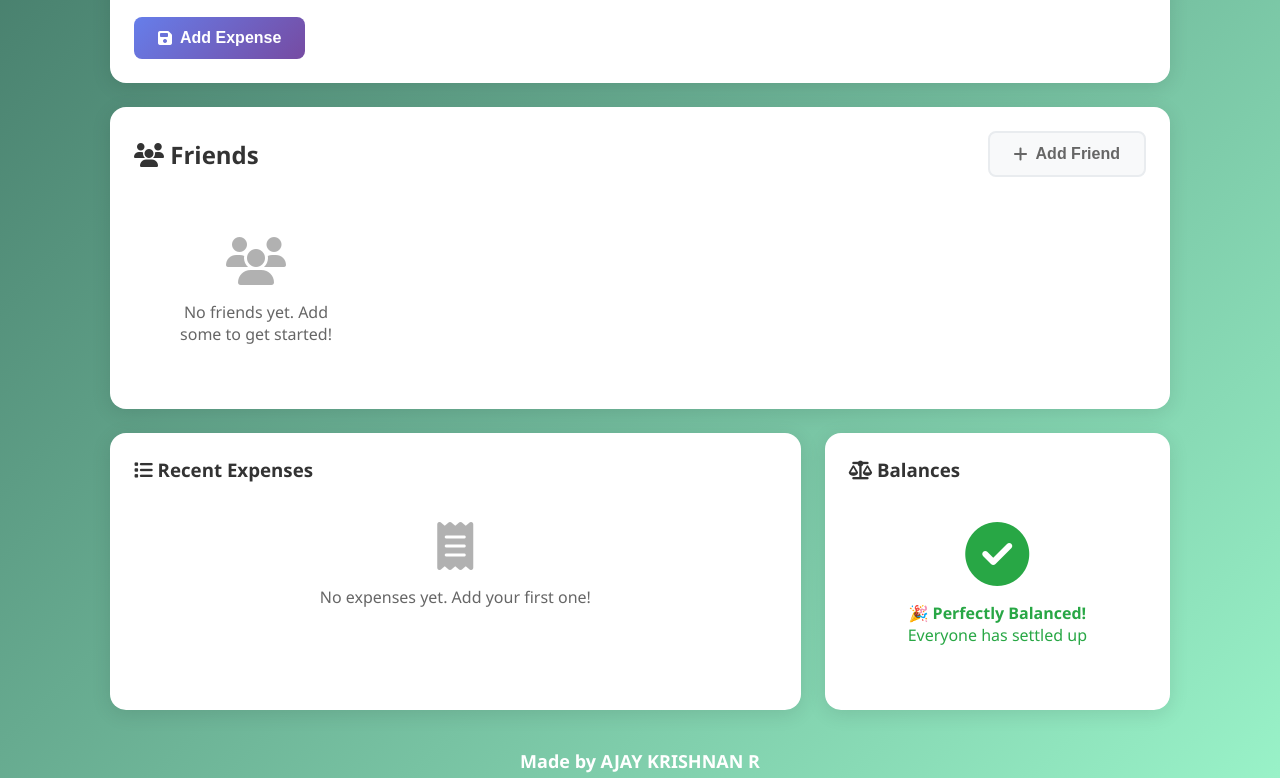
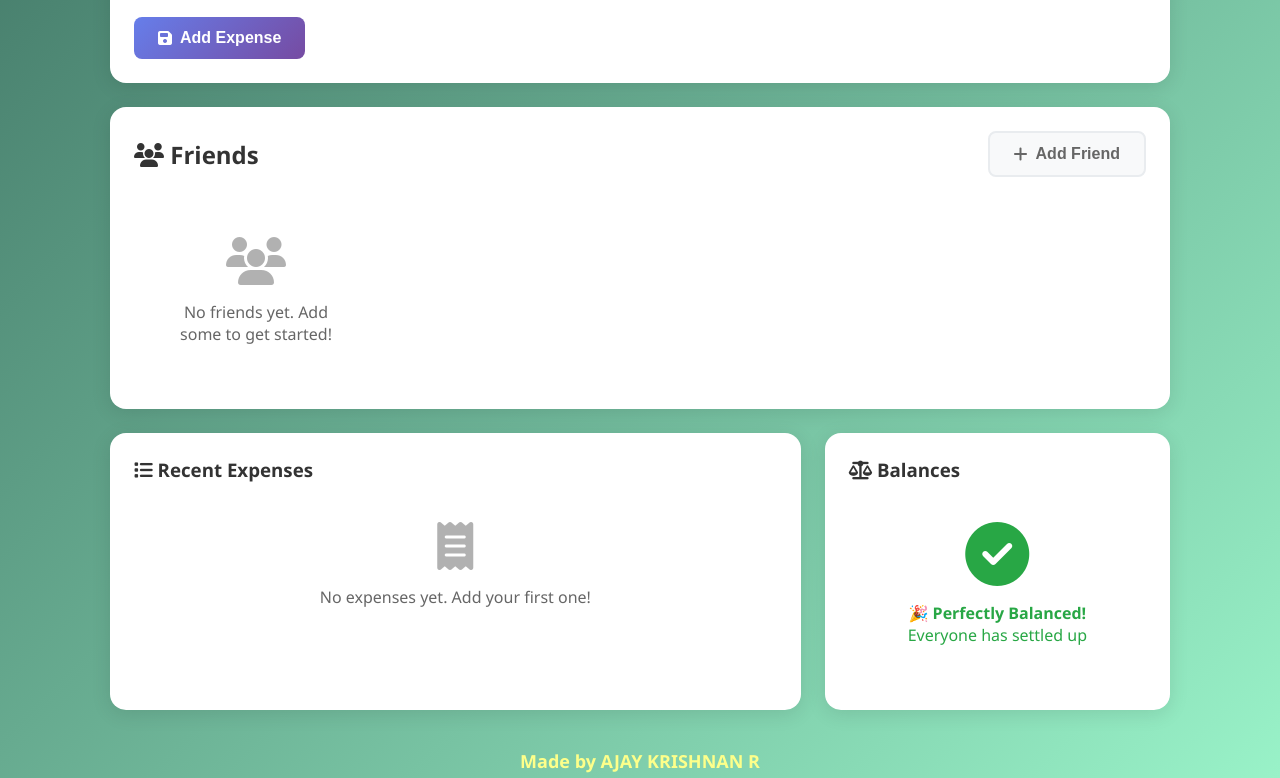
Before and after one commit to AjayKrishnan17/SplitWise-, a website: page index.html in a window 1280 px wide. Shown: the part 563-1341 px from the top of the page. Drawn offline with Linux system fonts and the light colour scheme; no server answers.

Commit message:
Refactor CSS styles for improved layout and design

```diff
--- a/style.css
+++ b/style.css
@@ -321,7 +321,7 @@ body {
 .name {
     text-align: center;
     font-size: 18px;
-    color: #ffffff;
+    color: #fdff8a;
     font-weight: 600;
     animation: float 3s ease-in-out infinite;
 }
```
